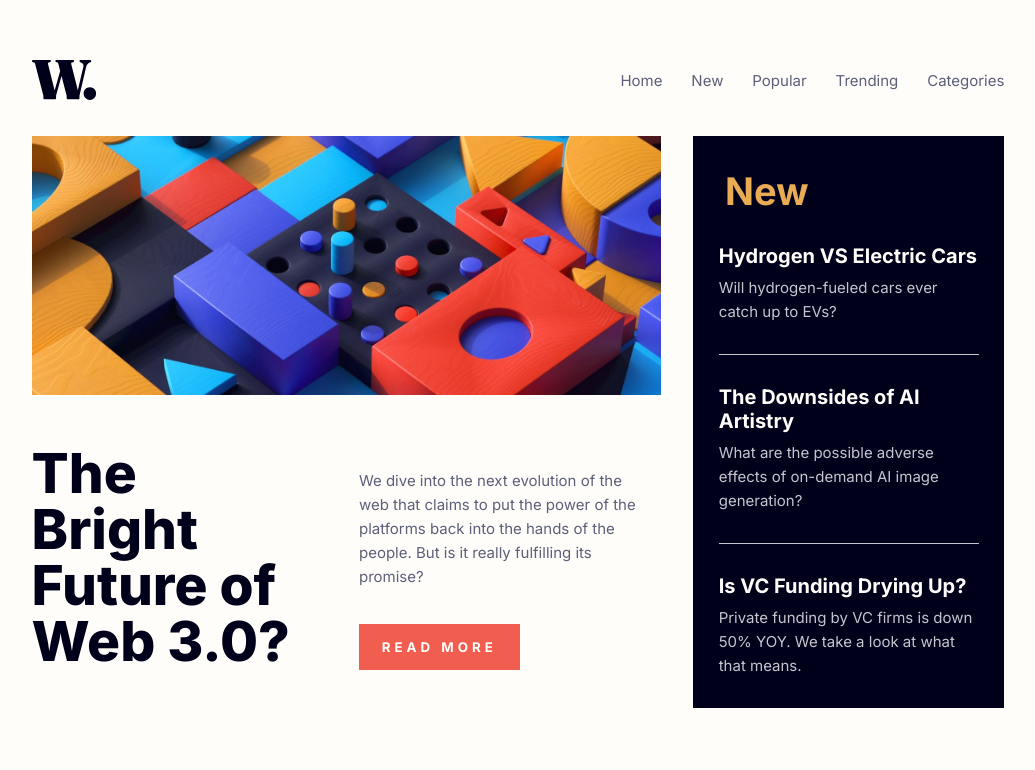
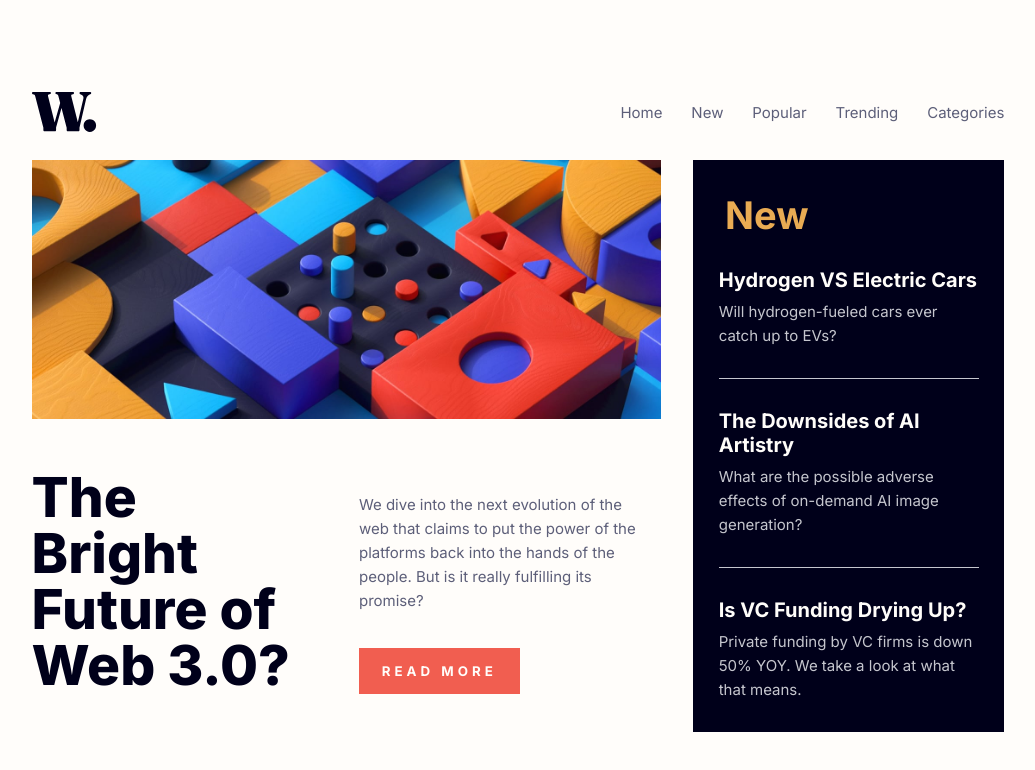
Before and after one commit to brijax/News-homepage, a plain HTML site: page index.html in a window 1280 px wide. Shown: the top 770 px of the page, without its empty margins (122-1157 px from the left). Drawn offline with Linux system fonts and the light colour scheme.

Commit message:
Update CSS

```diff
--- a/styles.css
+++ b/styles.css
@@ -263,7 +263,7 @@ div.new p {
     align-items: center;
     height: 8vh;
     background-color: hsl(36, 100%, 99%);
-    padding: 6vh 12vw 2vh 12vw;
+    padding: 10vh 12vw 2vh 12vw;
   }
 
   #menu {
@@ -306,7 +306,7 @@ div.new p {
     grid-template-areas:
       "hero new"
       "article article";
-    padding: 17vh 12vw 0 12vw;
+    padding: 20vh 12vw 0 12vw;
   }
 
   #c1 {
```
